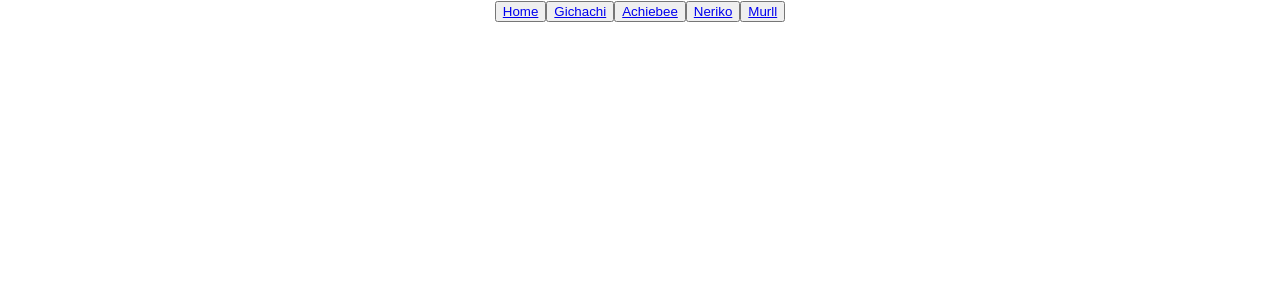
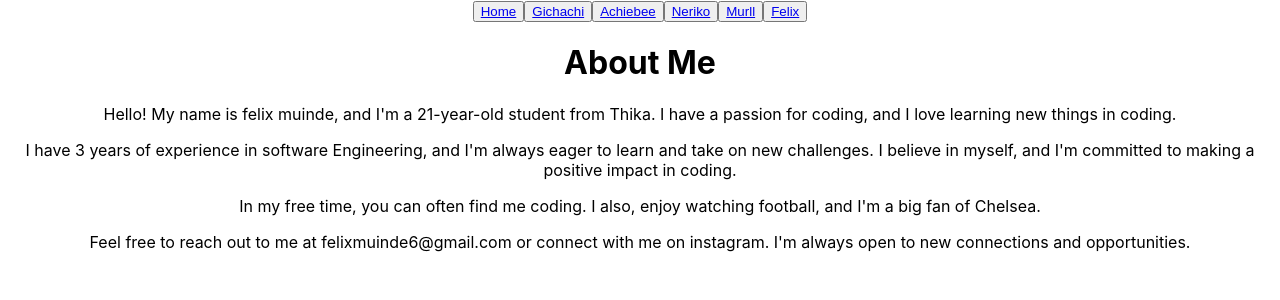
Before and after one commit to i-gichachi/react-dom-collab, a React (Create React App) app: page /Felix in a window 1280 px wide. Shown: the top 300 px of the page. Built offline with nearby package versions, Linux system fonts and the light colour scheme.

Commit message:
demo-collab

```diff
--- a/src/App.js
+++ b/src/App.js
@@ -6,6 +6,7 @@ import Achiebee from './Achiebee';
 import Neriko from './neriko';
 import Murll from './Murll';
 import Home from './home';
+import Felix from './Felix';
 
 function App() {
   return (
@@ -16,6 +17,8 @@ function App() {
       <button><Link to ="/Achiebee">Achiebee</Link></button>
       <button><Link to ="/neriko">Neriko</Link></button>
       <button><Link to ="/Murll">Murll</Link></button>
+      <button><Link to ="/Felix">Felix</Link></button>
+
      </nav>
      <Routes>
      <Route path = "/home" element = {<Home/>} />
@@ -23,6 +26,7 @@ function App() {
      <Route path = "/Achiebee" element = {<Achiebee/>} />
      <Route path = "/neriko" element = {<Neriko/>} />
      <Route path = "/Murll" element = {<Murll/>} />
+     <Route path = "/Felix" element = {<Felix/>} />
      </Routes>
     </div>
   );
--- a/src/Felix.js
+++ b/src/Felix.js
@@ -1,6 +1,6 @@
 import React from "react";
 
-function AboutMe() {
+function Felix() {
   return (
     <div>
       <h1>About Me</h1>
@@ -20,4 +20,4 @@ function AboutMe() {
   );
 }
 
-export default AboutMe;
+export default Felix;
```
